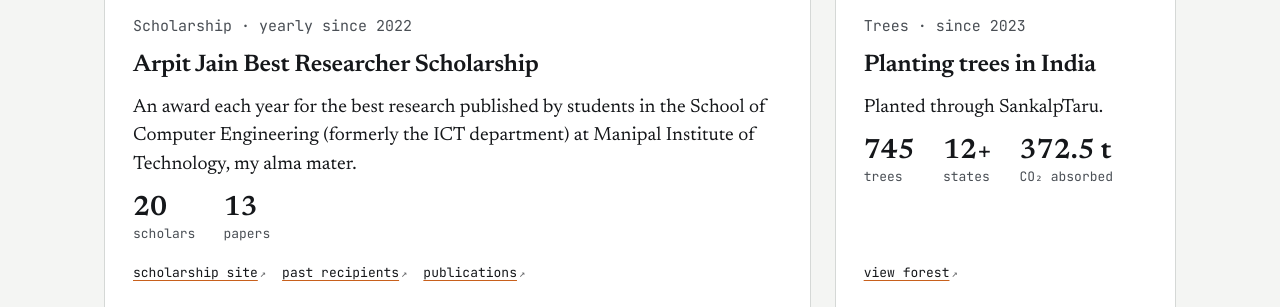
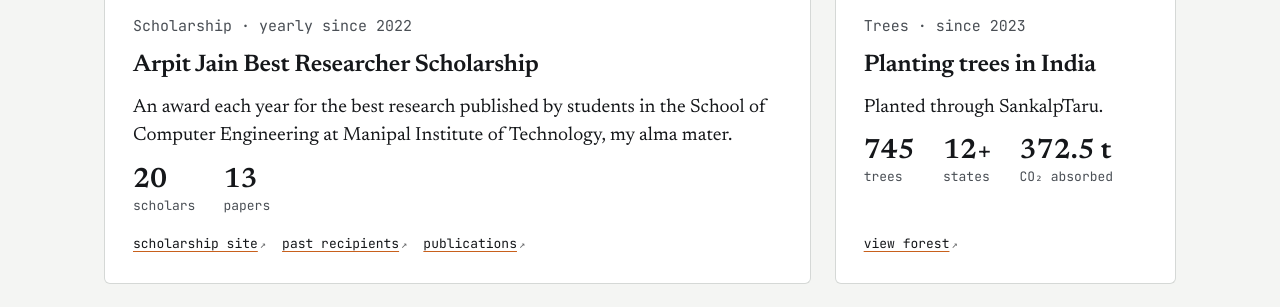
Before and after one commit to arpitjain2811/arpitjain2811.github.io, a Jekyll site: the page built from community.html, in a window 1280 px wide and 900 px high, cut to the strip 447-754 px from the top of the window. Built offline with Jekyll 4.4.1, drawn with Linux system fonts in a browser that asks for light colours.

Commit message:
Scholarship card: drop the 'formerly ICT' note
Co-Authored-By: Claude Opus 5.5 <noreply@anthropic.com>

```diff
--- a/_data/community.yml
+++ b/_data/community.yml
@@ -10,7 +10,7 @@
   title: Arpit Jain Best Researcher Scholarship
   summary: >-
     An award each year for the best research published by students in the School of Computer
-    Engineering (formerly the ICT department) at Manipal Institute of Technology, my alma mater.
+    Engineering at Manipal Institute of Technology, my alma mater.
   # From the scholarship site's past recipients and publications pages (2023–2026 cohorts).
   stats:
     - {value: "20", label: scholars}
```
